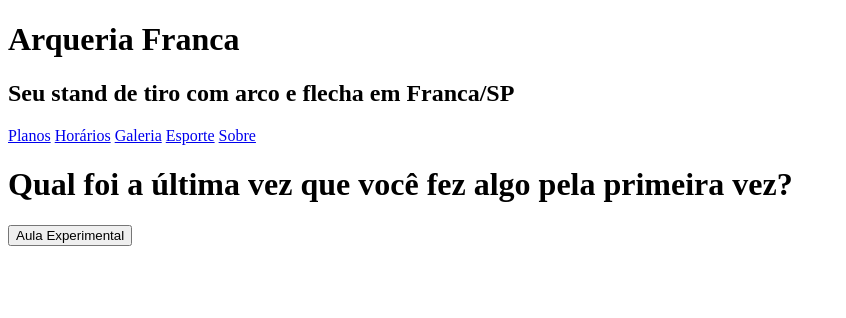
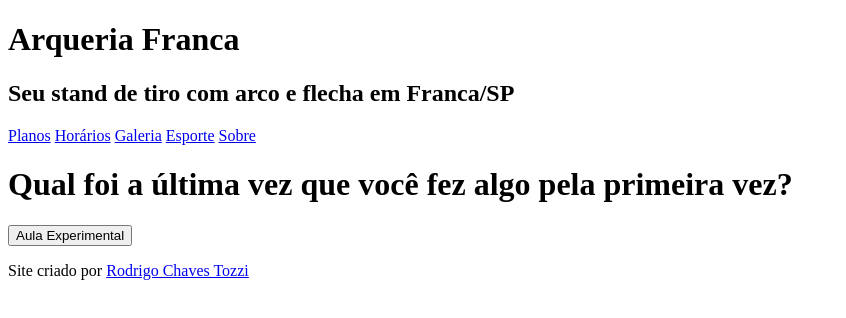
Before and after one commit to rodrigotozzi/projeto-arqueria-franca, a plain HTML site: page index.html in a window 1280 px wide. Shown: the whole page, without its empty margins (0-846 px from the left). Drawn offline with Linux system fonts and the light colour scheme.

Commit message:
Update index.html
criado rodapé

```diff
--- a/index.html
+++ b/index.html
@@ -30,7 +30,7 @@
     </main>
 
     <footer>
-
+        <p>Site criado por <a href="https://www.linkedin.com/in/rodrigo-tozzi/" target="_blank">Rodrigo Chaves Tozzi</a></p>
     </footer>
 </body>
 </html>
```
